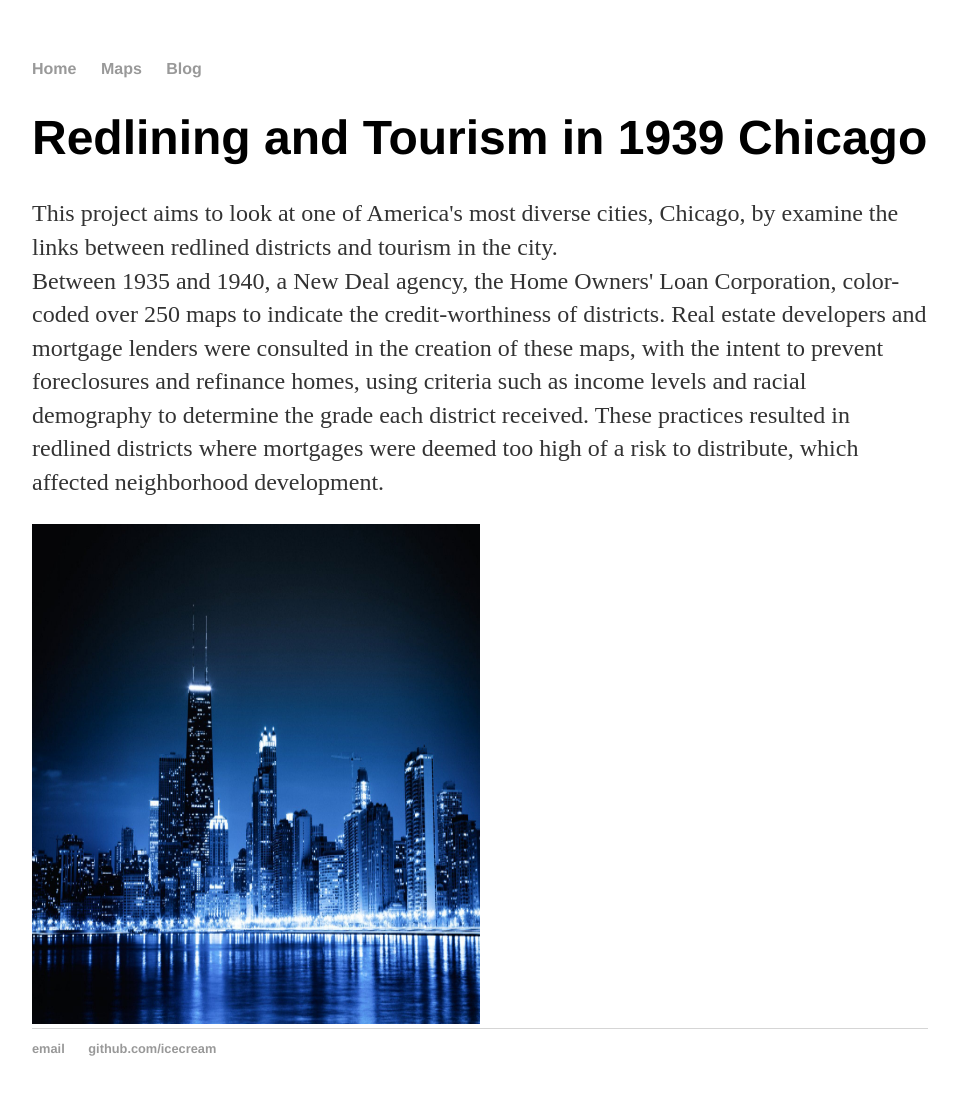
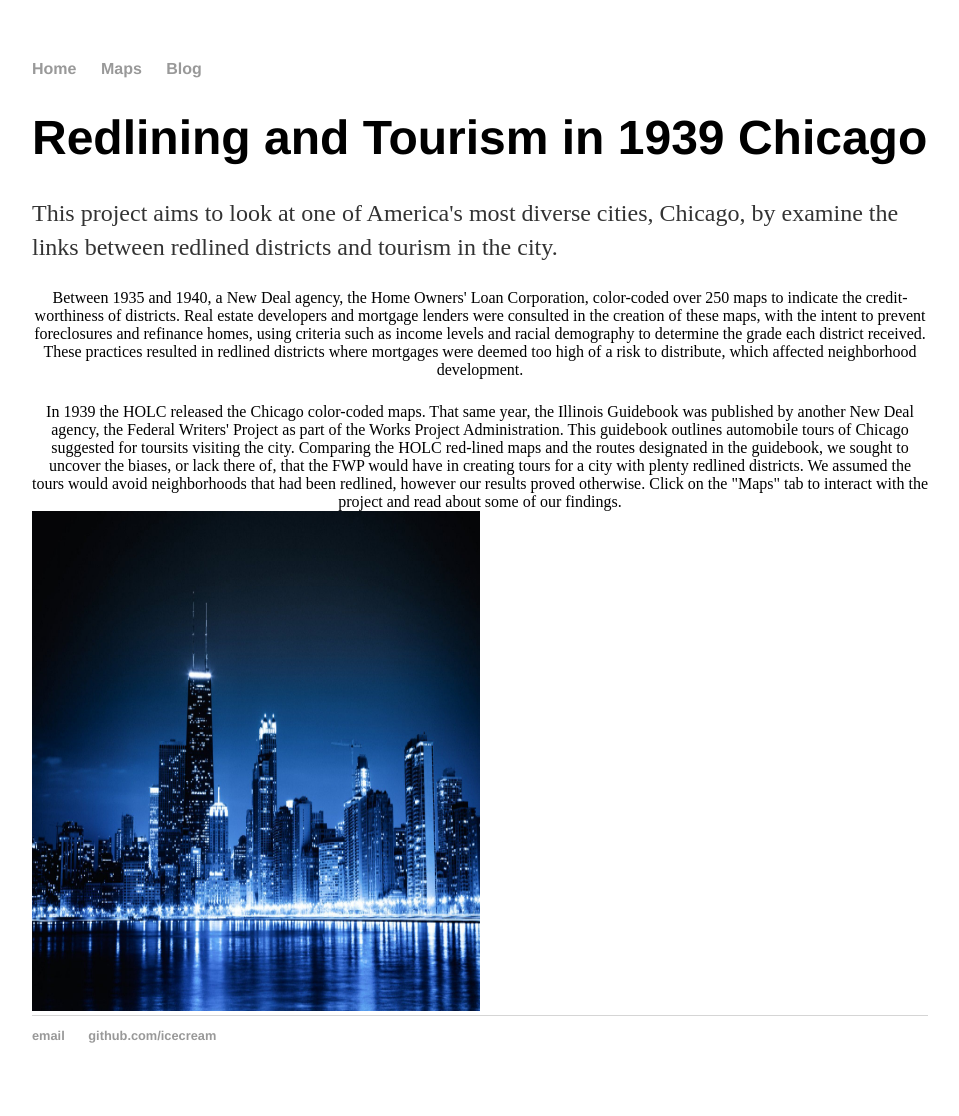
Before and after one commit to WillKaraChicago/WillKaraChicago.github.io, a Jekyll site: the page built from index.html, in a window 1280 px wide. Shown: the whole page, without its empty margins (160-1119 px from the left). Built offline with Jekyll 4.4.1, drawn with Linux system fonts in a browser that asks for light colours.

Commit message:
Update index.html

```diff
--- a/index.html
+++ b/index.html
@@ -5,7 +5,7 @@
 <div class="blurb">
 	<h1>Redlining and Tourism in 1939 Chicago</h1>
 	<p>This project aims to look at one of America's most diverse cities, Chicago, by examine the links between redlined districts and tourism in the city. <br>
-		Between 1935 and 1940, a New Deal agency, the Home Owners' Loan Corporation, color-coded over 250 maps to indicate the credit-worthiness of districts. Real estate developers and mortgage lenders were consulted in the creation of these maps, with the intent to prevent foreclosures and refinance homes, using criteria such as income levels and racial demography to determine the grade each district received. These practices resulted in redlined districts where mortgages were deemed too high of a risk to distribute, which affected neighborhood development.</p>
-	<div>
+		<center> Between 1935 and 1940, a New Deal agency, the Home Owners' Loan Corporation, color-coded over 250 maps to indicate the credit-worthiness of districts. Real estate developers and mortgage lenders were consulted in the creation of these maps, with the intent to prevent foreclosures and refinance homes, using criteria such as income levels and racial demography to determine the grade each district received. These practices resulted in redlined districts where mortgages were deemed too high of a risk to distribute, which affected neighborhood development.</center></p>
+	<div><p><center>In 1939 the HOLC released the Chicago color-coded maps. That same year, the Illinois Guidebook was published by another New Deal agency, the Federal Writers' Project as part of the Works Project Administration. This guidebook outlines automobile tours of Chicago suggested for toursits visiting the city. Comparing the HOLC red-lined maps and the routes designated in the guidebook, we sought to uncover the biases, or lack there of, that the FWP would have in creating tours for a city with plenty redlined districts. We assumed the tours would avoid neighborhoods that had been redlined, however our results proved otherwise. Click on the "Maps" tab to interact with the project and read about some of our findings.</center>
 		<img src="https://github.com/WillKaraChicago/WillKaraChicago.github.io/blob/master/cha.jpg?raw=true"style="width: 50%"height="500"></img> </div>
 </div><!-- /.blurb -->
```
